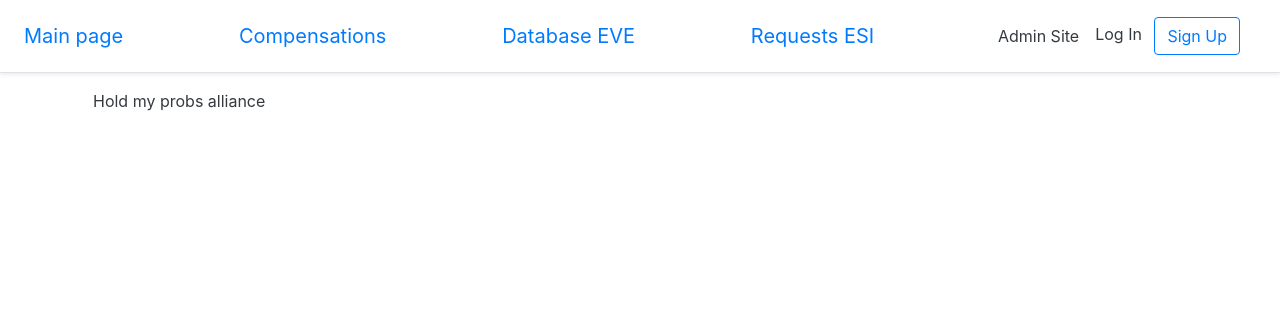
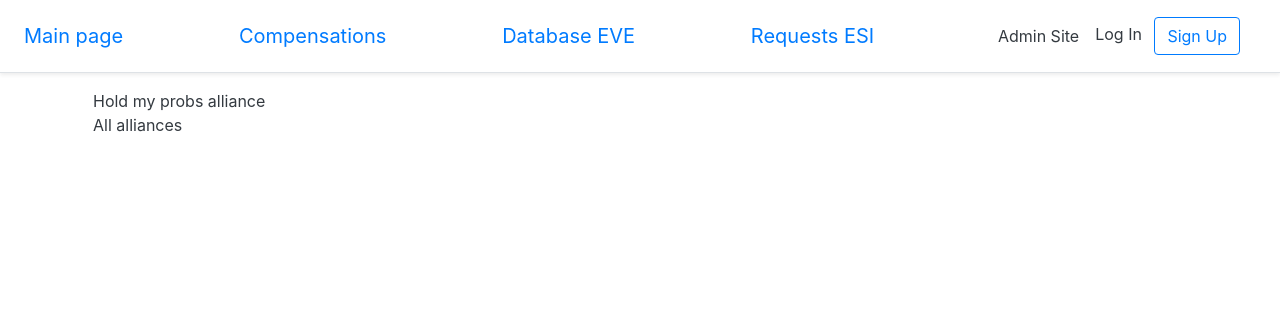
Before and after one commit to VasyaPupkin120/parser_eve_db, a Django app: page /dbeve/social/ in a window 1280 px wide. Shown: the top 333 px of the page. Run offline with Django 4.2, Linux system fonts and the light colour scheme; parts of the project's set-up code (start-up, migrations or seed data) failed here and were passed over; some libraries are stand-ins or nearby versions.

Commit message:
заглушка для вывода всех альянсов

```diff
--- a/dbeve_social/urls.py
+++ b/dbeve_social/urls.py
@@ -8,6 +8,7 @@ app_name = "dbeve_social"
 urlpatterns = [
     path('', social, name="social"),
     path('one_alliance/<int:alliance_id>/', one_alliance, name="one_alliance"),
+    path('all_alliances/', all_alliances, name="all_alliances"),
 ]
 
 if settings.DEBUG:
--- a/dbeve_social/views.py
+++ b/dbeve_social/views.py
@@ -9,3 +9,8 @@ def social(request):
 def one_alliance(request, alliance_id):
     alliance = Alliances.objects.get(alliance_id=alliance_id)
     return render(request, "dbeve_social/one_alliance.html", context={"alliance": alliance,})
+
+
+def all_alliances(request):
+    alliances = Alliances.objects.all()[:100]
+    return render(request, "dbeve_social/all_alliances.html", context={"alliances": alliances,})
--- a/requests_to_esi/services/one_entity.py
+++ b/requests_to_esi/services/one_entity.py
@@ -128,7 +128,7 @@ def create_or_update_one_entity(
         print(f"Successful save to DB system: {resp['system_id']}")
 
     # парсер звезды
-    # должен получать ссылку на звезду, с которой будет связан
+    # должен через аргумент функции kwargs["solar_system"] получать ссылку на звезду, с которой будет связан
     if entity == "star":
         if action == "create":
             try:
@@ -146,7 +146,7 @@ def create_or_update_one_entity(
                                            "luminosity": resp.get("luminosity"),
                                            "name": resp.get("name"),
                                            "radius": resp.get("radius"),
-                                           "solar_system": kwargs["solar_system"], # систему возможно передать только через аргументы
+                                           "solar_system": kwargs["solar_system"],
                                            "spectral_class": resp.get("spectral_class"),
                                            "star_id": entity_id,
                                            "temperature": resp.get("temperature"),
--- a/requests_to_esi/services/universe.py
+++ b/requests_to_esi/services/universe.py
@@ -80,7 +80,6 @@ def create_all_stars():
     for system in systems:
         print(f"\nLoad: {count}/{amount_systems}")
         star_id = system.response_body.get("star_id")
-
         if not star_id:
             print(f"System {system.system_id} has no star")
             count += 1
--- a/templates/dbeve_social/all_alliances.html
+++ b/templates/dbeve_social/all_alliances.html
@@ -5,9 +5,7 @@
 
 {% block content %}
     {% for alliance in alliances %}
-        <div>
-            <img src="img/alliances/{{ alliance.nameicon }}"/>
-            <a class="p-2 text-dark" href="https://zkillboard.com/alliance/{{ allinace.alliance_id }}/">{{ allinace.alliance_id }}</a>
-        </div>
+            <img src="{% static 'img/alliances/'%}{{ alliance.nameicon }}" height="40" width="40"/>
+            <a class="p-2 text-dark" href="https://zkillboard.com/alliance/{{ alliance.alliance_id }}/">{{ alliance.alliance_id }}</a>
     {% endfor %}
 {% endblock content %}
--- a/templates/dbeve_social/social.html
+++ b/templates/dbeve_social/social.html
@@ -3,7 +3,9 @@
 
 {% block content %}
     <div>
-        <!-- временная ссылка на страничку одного альянса -->
         <a class="p-2 text-dark" href="{% url 'dbeve_social:one_alliance' 99012122 %}">Hold my probs alliance</a>
     </div>
+    <div>
+        <a class="p-2 text-dark" href="{% url 'dbeve_social:all_alliances' %}">All alliances</a>
+    </div>
 {% endblock content %}
```
